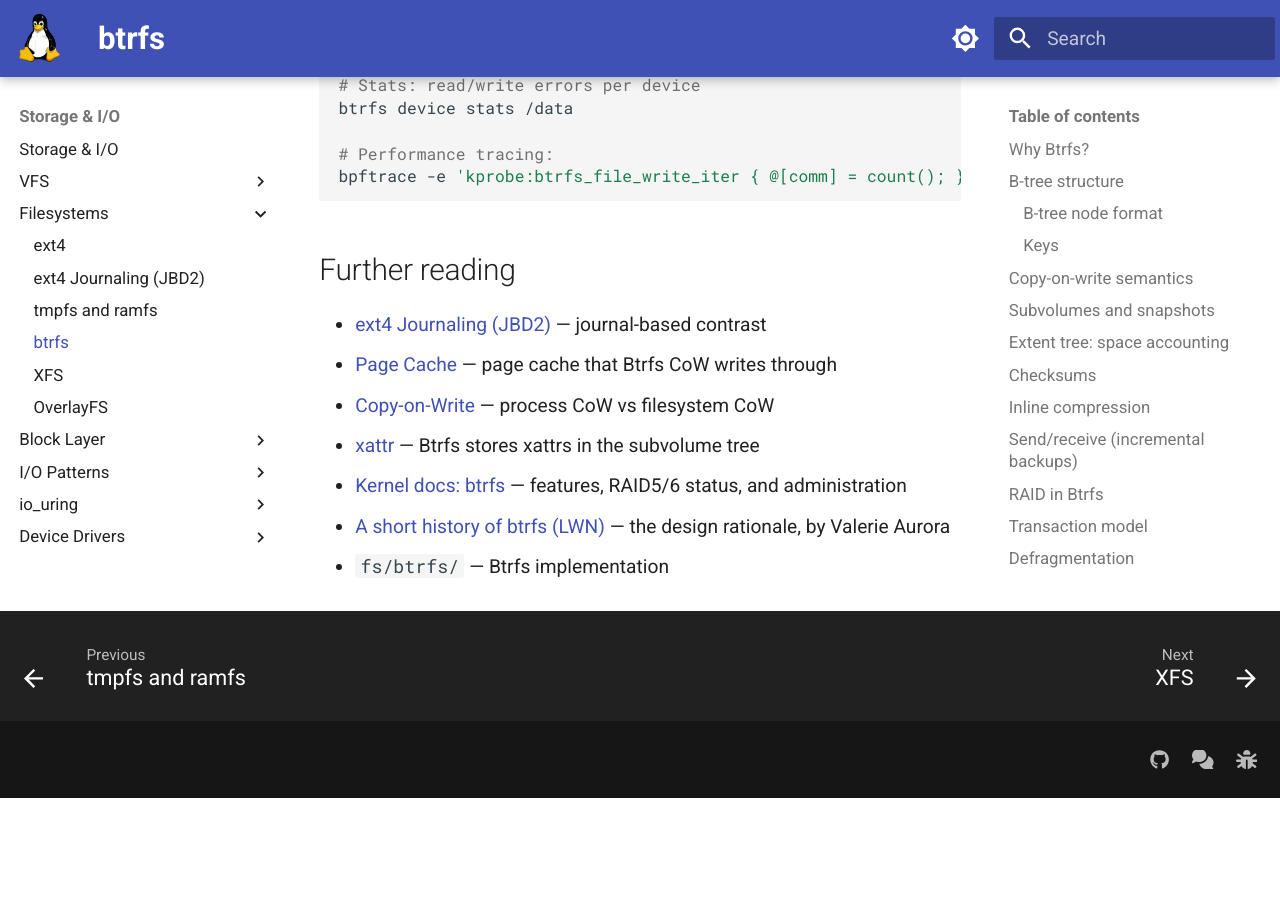
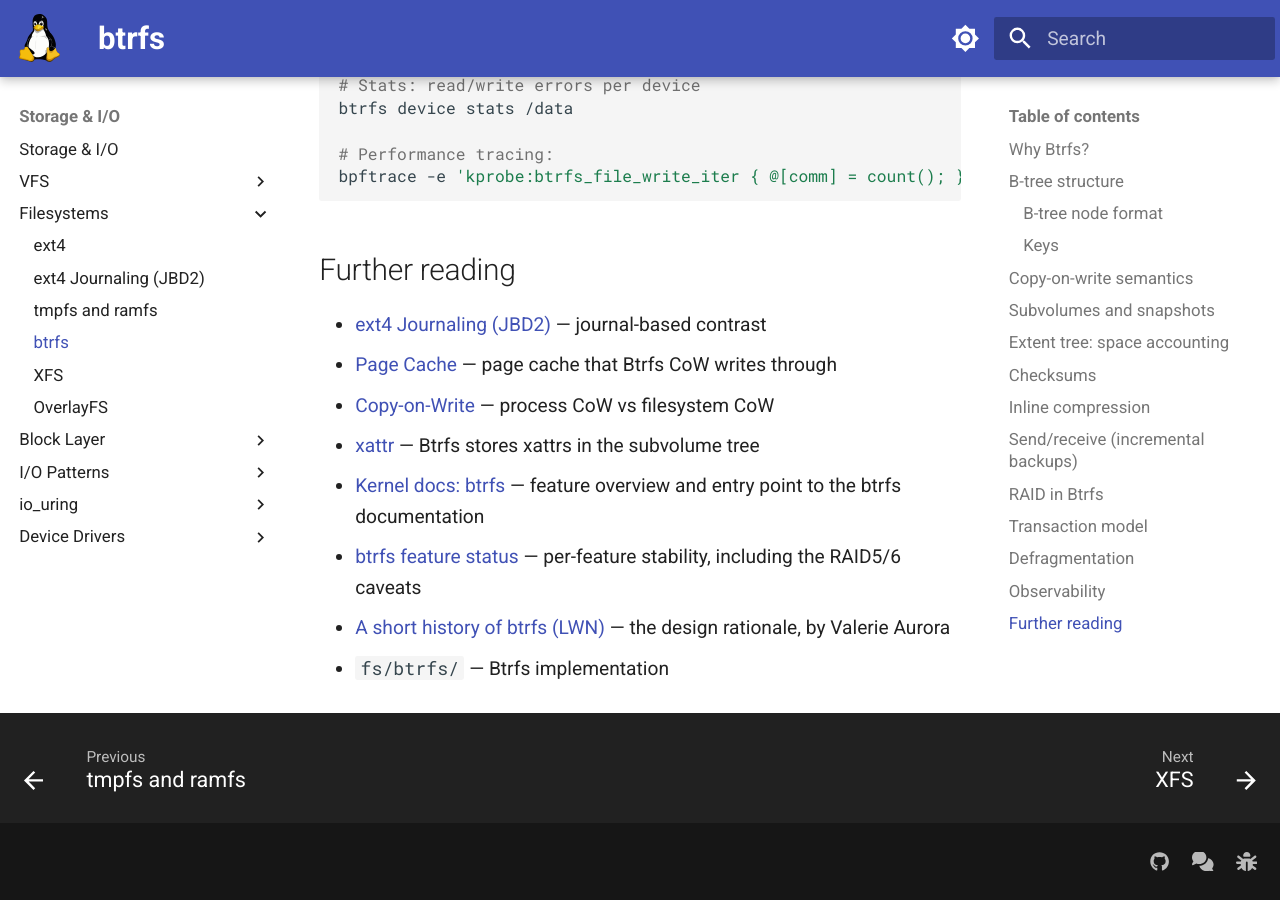
Before and after one commit to laveeshb/linux-kernel-internals, an MkDocs documentation site: the page built from docs/filesystems/btrfs.md, in a window 1280 px wide and 900 px high, scrolled down 8202 px. Built offline with MkDocs 1.6.1 and Material for MkDocs 9.7.7, drawn with Linux system fonts in a browser that asks for light colours; before the commit the page ends 9000 px from its top, so only the background shows below that.

Commit message:
filesystems: correct btrfs doc citation in backfill (review fix)
The kernel btrfs.html page is a feature overview and does not carry the
RAID5/6 stability status; point RAID5/6 status at the btrfs project's
feature-status page instead of overstating what the kernel doc says.

```diff
--- a/docs/filesystems/btrfs.md
+++ b/docs/filesystems/btrfs.md
@@ -334,6 +334,7 @@
 - [Page Cache](../mm/page-cache.md) — page cache that Btrfs CoW writes through
 - [Copy-on-Write](../mm/cow.md) — process CoW vs filesystem CoW
 - [xattr](../vfs/xattr.md) — Btrfs stores xattrs in the subvolume tree
-- [Kernel docs: btrfs](https://docs.kernel.org/filesystems/btrfs.html) — features, RAID5/6 status, and administration
+- [Kernel docs: btrfs](https://docs.kernel.org/filesystems/btrfs.html) — feature overview and entry point to the btrfs documentation
+- [btrfs feature status](https://btrfs.readthedocs.io/en/latest/Status.html) — per-feature stability, including the RAID5/6 caveats
 - [A short history of btrfs (LWN)](https://lwn.net/Articles/342892/) — the design rationale, by Valerie Aurora
 - `fs/btrfs/` — Btrfs implementation
```
